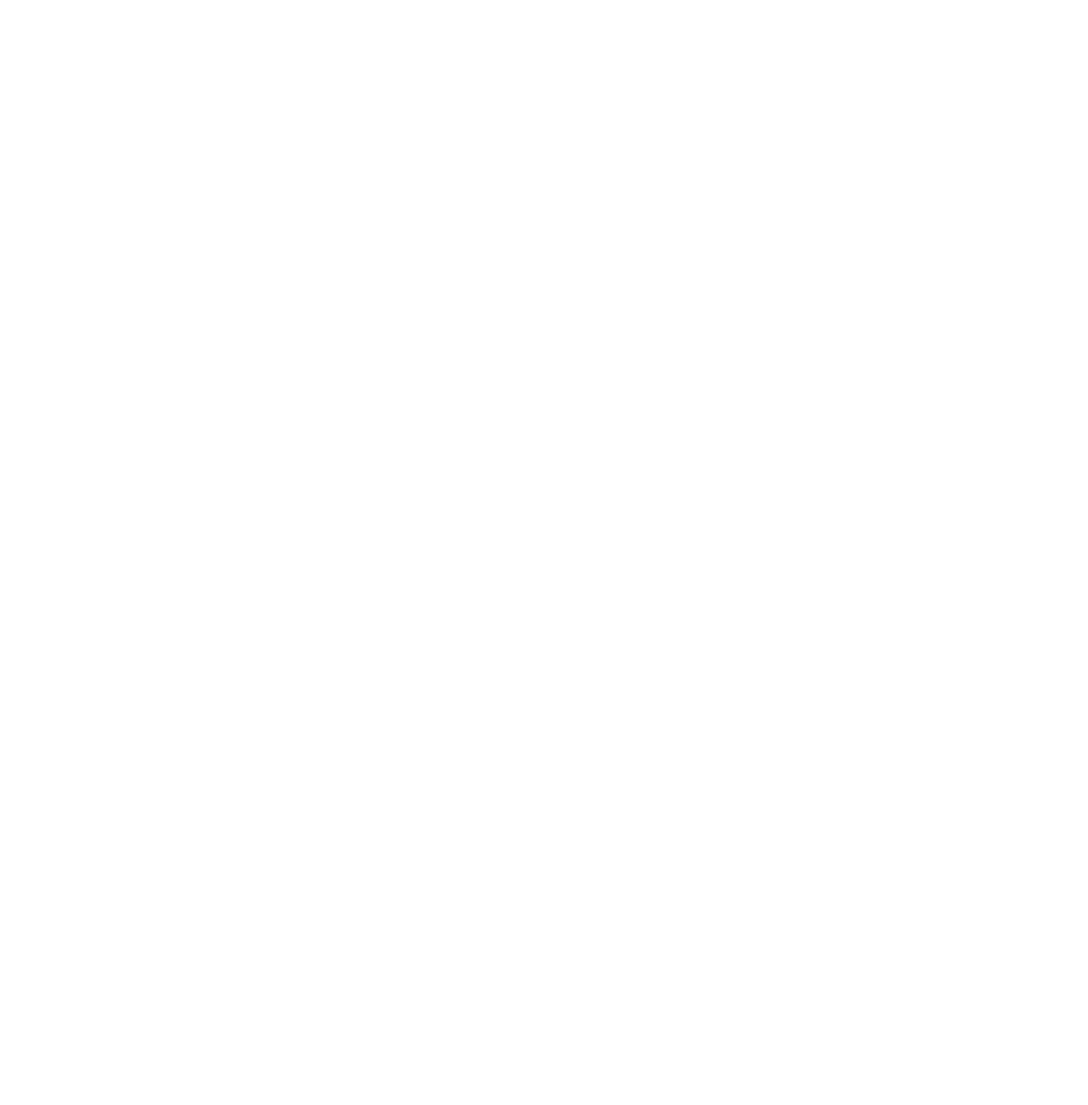
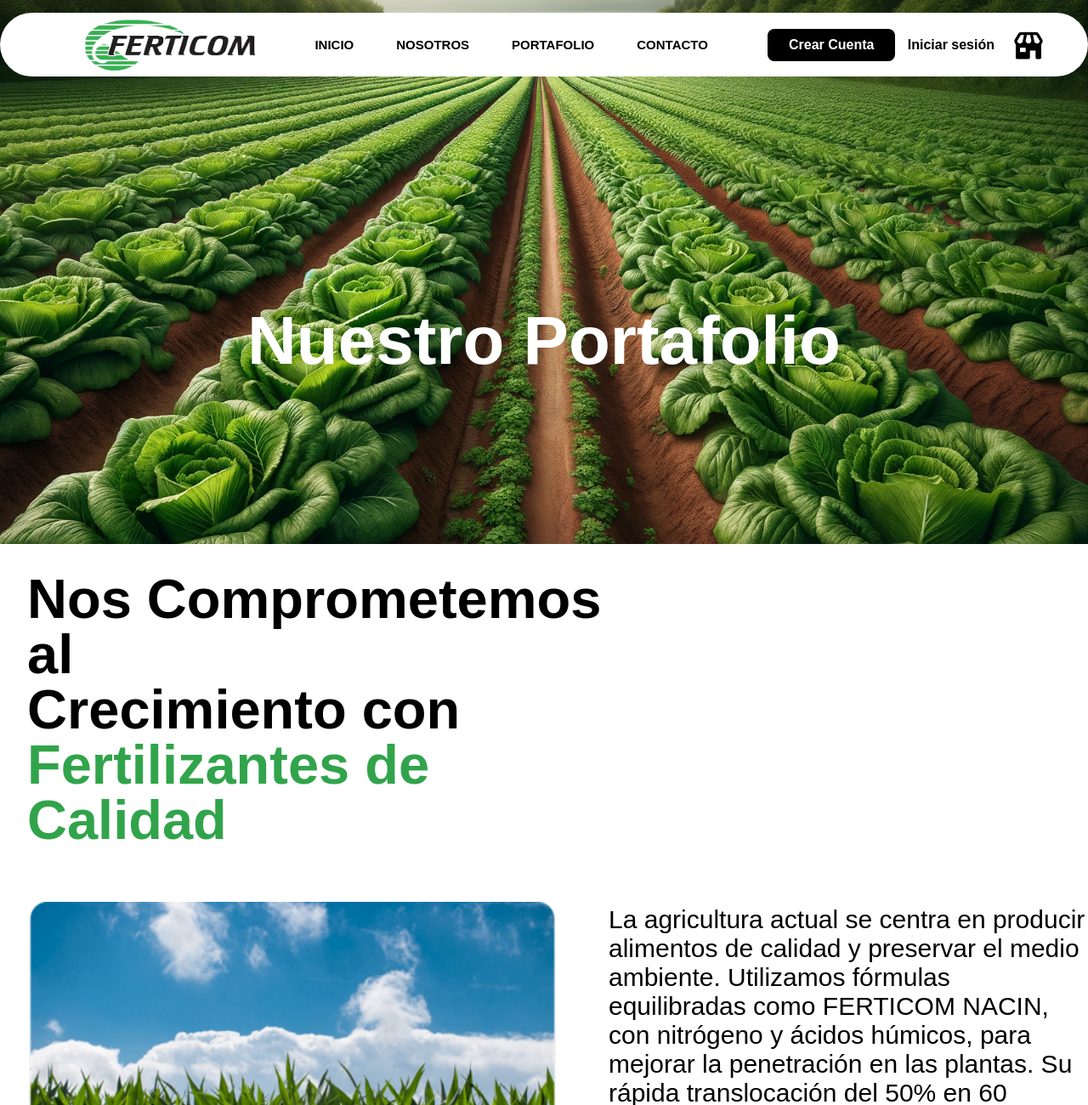
Before and after one commit to 17820057/FERTICOM, a plain HTML site: page portafolio/portafolio.html in a window 1280 px wide. Shown: the top 1300 px of the page at 85% size. Before the commit the page ends 800 px from the top, so only its background shows below. Drawn offline with nearby package versions, Linux system fonts and the light colour scheme; a web font is replaced by a local one.

Commit message:
portafolio

```diff
--- /dev/null
+++ b/portafolio/portafolio.css
@@ -0,0 +1,205 @@
+* {
+    list-style: none;
+    margin: 0;
+    padding: 0;
+    box-sizing: border-box;
+}
+
+body {
+    font-family: Arial, Helvetica, sans-serif;
+}
+
+header {
+    display: flex;
+    justify-content: space-between;
+    align-items: center;
+    width: 100%;
+    height: 75px;
+    background: white;
+    padding: 10px 100px;
+    position: relative;
+    border-radius: 80px;
+    bottom: -15px;
+    z-index: 1000;
+}
+
+.logo img {
+width: 200px;
+height: 60px;
+background-color: white;
+margin-bottom: -5px;
+}
+
+.nav-bar ul {
+display: flex;
+}
+
+.nav-bar ul li a {
+text-decoration: none;
+color: black;
+font-size: 15px;
+font-weight: bold;
+padding: 10px 25px;
+border-radius: 50px;
+background-color: white;
+}
+
+.boton-ccuenta {
+width: 150px;
+border-radius: 8px;
+margin-right: 10px;
+padding: 10px 15px;
+background-color: black;
+}
+
+.boton-ccuenta,
+.inicio-sesion {
+display: inline-block;
+font-weight: 700;
+text-align: center;
+text-decoration: none;
+color: white;
+}
+
+.crea-sesion {
+background-color: white;
+}
+
+.inicio-sesion {
+margin-right: 10px;
+color: black;
+font-weight: bold;
+background-color: white;
+}
+
+
+.bx {
+background-color: white;
+}
+
+.icono-tienda {
+background-color: white;
+text-decoration: none;
+font-size: 40px;
+width: 40px;
+height: 40px;
+position: absolute;
+right: 50px;
+top: 20px;
+}
+
+.icono-tienda a {
+color: black;
+background-color: white;
+}
+
+
+
+
+
+.imagen-fondo {
+    margin: 0;
+    padding: 0;
+    background-image: url(../recursos/portafolio\ 1.1.webp);
+    background-size: cover;
+    width: 100vw;
+    height: 80vh;
+    background-position: left;
+    background-repeat: no-repeat;
+}
+.title {
+    position: absolute;
+    justify-content: center;
+    margin-top: 35vh;
+    color: #fff;
+    width: 100%;
+
+}
+.title h2 {
+    align-items: center;
+    text-align: center;
+    align-self: center;
+    font-size: 80px;
+}
+
+
+.contenedor {
+    display: flex;
+    flex-direction: column;
+    /* justify-content: space-between; */
+    justify-content: flex-start;
+    margin-left: 2em;
+    margin-top: 2em;
+}
+
+.about-section {
+    width: 55%;
+    border-radius: 8px;
+    font-size: 16px;
+}
+
+.img__container {
+    flex-basis: 50%;
+    display: flex;
+    align-items: center;
+    justify-content: flex-start;
+    overflow: hidden;
+}
+
+.parrafo-1 {
+    display: flex;
+    align-items: center;
+    /* flex-direction: row; */
+    justify-content: space-between;
+}
+
+.img__container img {
+    width: 100%;
+    height: 100%;
+    object-fit: cover;
+    margin-top: 4em;
+
+}
+
+.info-title1 {
+    font-family:"Jockey One", sans-serif;
+    font-size: 65px;
+    color: black;
+    margin-top: 0;
+}
+
+.info-title2 {
+    font-family:"Jockey One", sans-serif;
+    font-size: 65px;
+    color: black;
+}
+
+.info-title3 {
+    font-family:"Jockey One", sans-serif;
+    font-size: 65px;
+    color: #31A44B;
+    margin-bottom: 0;
+}
+
+.info-title1, .info-title2, .info-title3 {
+    margin-bottom: 0;
+    line-height: 1;
+}
+
+.info-p {
+    flex-basis: 50%;
+    font-family:"Jockey One", sans-serif;
+    font-size: 30px;
+    font-weight: 200;
+    padding-left: 2em;
+    justify-content: flex-end;
+    margin-top: 1.5em;
+}
+
+.title-medio {
+    font-family:"Jockey One", sans-serif;
+    font-size: 40px;
+    text-align: center;
+    color: #000000;
+    margin-top: 2em;
+}
--- a/portafolio/portafolio.html
+++ b/portafolio/portafolio.html
@@ -0,0 +1,90 @@
+<!DOCTYPE html>
+<html lang="en">
+<head>
+    <meta charset="UTF-8">
+    <meta name="viewport" content="width=device-width, initial-scale=1.0">
+    <title>PORTAFOLIO</title>
+    <link rel="icon" href="../recursos/favicon.ico" />
+    <link rel="stylesheet" href="portafolio.css">
+    <link rel="preconnect" href="https://fonts.googleapis.com">
+    <link rel="preconnect" href="https://fonts.gstatic.com" crossorigin>
+    <link href="https://fonts.googleapis.com/css2?family=Inter:wght@543&display=swap" rel="stylesheet">
+    <link href='https://unpkg.com/boxicons@2.1.4/css/boxicons.min.css' rel='stylesheet'>
+    <link rel="preconnect" href="https://fonts.googleapis.com">
+    <link rel="preconnect" href="https://fonts.gstatic.com" crossorigin>
+    <link href="https://fonts.googleapis.com/css2?family=Jockey+One&display=swap" rel="stylesheet">
+    <link href="https://fonts.googleapis.com/css2?family=Anton&display=swap" rel="stylesheet">
+</head>
+<body>
+    <div class="imagen-fondo">
+        <header>
+            <div class="logo">
+                <a href="../inicio/inicio.html">
+                    <img src="../recursos/LOGO FERTICOM.png" alt="logo" />
+                </a>
+            </div>
+            <nav class="nav-bar">
+                <ul>
+                    <li><a href="../inicio/inicio.html">INICIO</a></li>
+                    <li><a href="../nosotros/noso.html">NOSOTROS</a></li>
+                    <li><a href="../portafolio/portafolio.html">PORTAFOLIO</a></li>
+                    <li><a href="../contacto/contact.html">CONTACTO</a></li>
+                </ul>
+            </nav>
+            <div class="crea-sesion">
+                <a href="../Registro/registrate.html" target="_self" class="boton-ccuenta">Crear Cuenta</a>
+                <a href="../Registro/iniciarse.html" class="inicio-sesion">Iniciar sesión</a>
+                <div class="icono-tienda">
+                    <a href="../tienda/shop.html"><i class='bx bxs-store'></i></a>
+                </div>
+            </div>
+        </header>
+        <div class="title">
+            <h2>Nuestro Portafolio </h2>
+        </div>
+    </div>
+
+    <div class="contenedor">
+        <div class="about-section">
+            <h4 class="info-title1">Nos Comprometemos al</h4>
+            <h4 class="info-title2">Crecimiento con</h4>
+            <h4 class="info-title3">Fertilizantes de Calidad</h4>
+        </div>
+        <div class="parrafo-1">
+            <div class="img__container">
+                <img src="../recursos/portafolioo 2.png" alt="">
+            </div>
+            <p class="info-p">
+                La agricultura actual se centra en producir alimentos de calidad
+                y preservar el medio ambiente. Utilizamos fórmulas equilibradas como
+                FERTICOM NACIN, con nitrógeno y ácidos húmicos, para mejorar la
+                penetración en las plantas. Su rápida translocación del 50% en 60
+                minutos lo hace ideal para el inicio del desarrollo, siendo compatible
+                con la mayoría de los productos convencionales.
+            </p>
+        </div>
+    </div>
+
+    <div class="title-medio">
+        <h1>Nuestros Fertilizantes</h1>
+    </div>
+
+
+
+
+
+
+
+
+
+
+
+
+
+
+
+
+
+
+</body>
+</html>
```
Also changed, not shown: inicio/inicio.css (+76 -55 lines), inicio/inicio.html (+29 -14 lines), inicio/inicio.js (+17 -11 lines), recursos/portafolio 1.1.webp (added).
